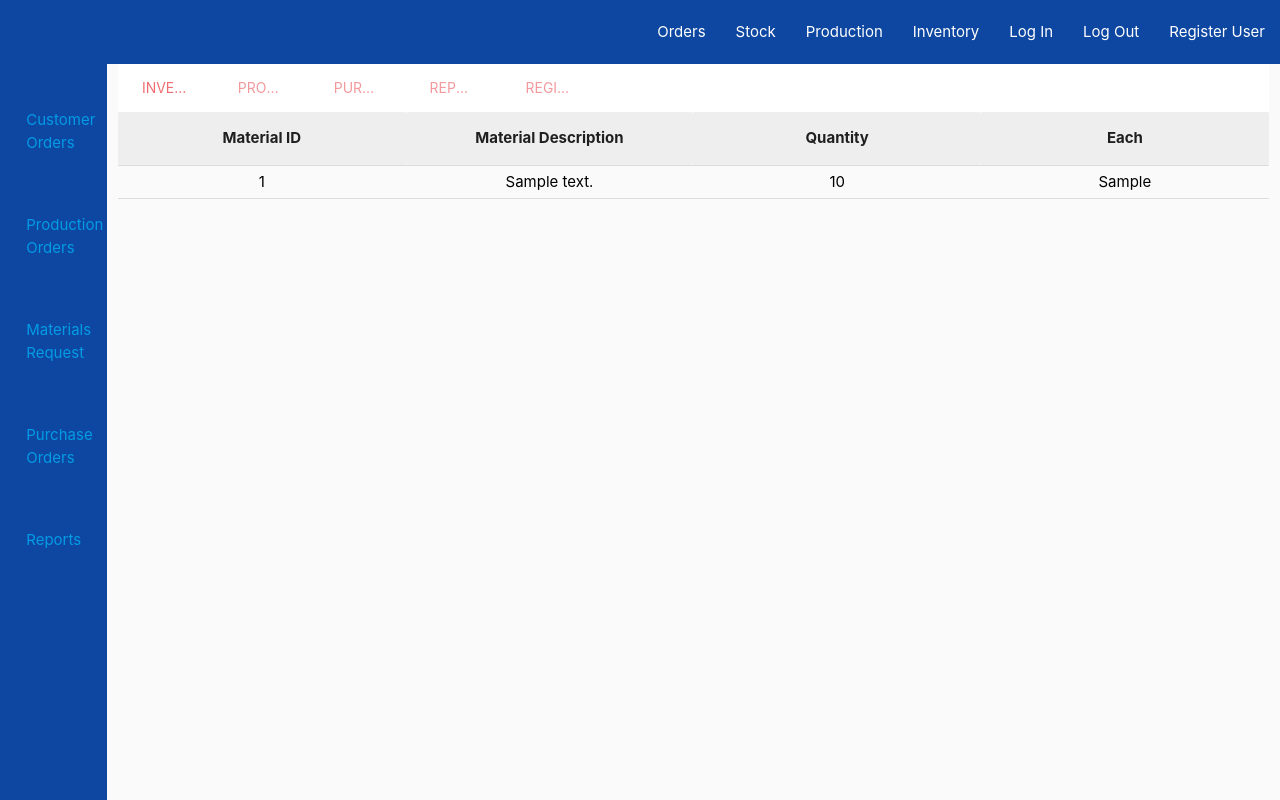
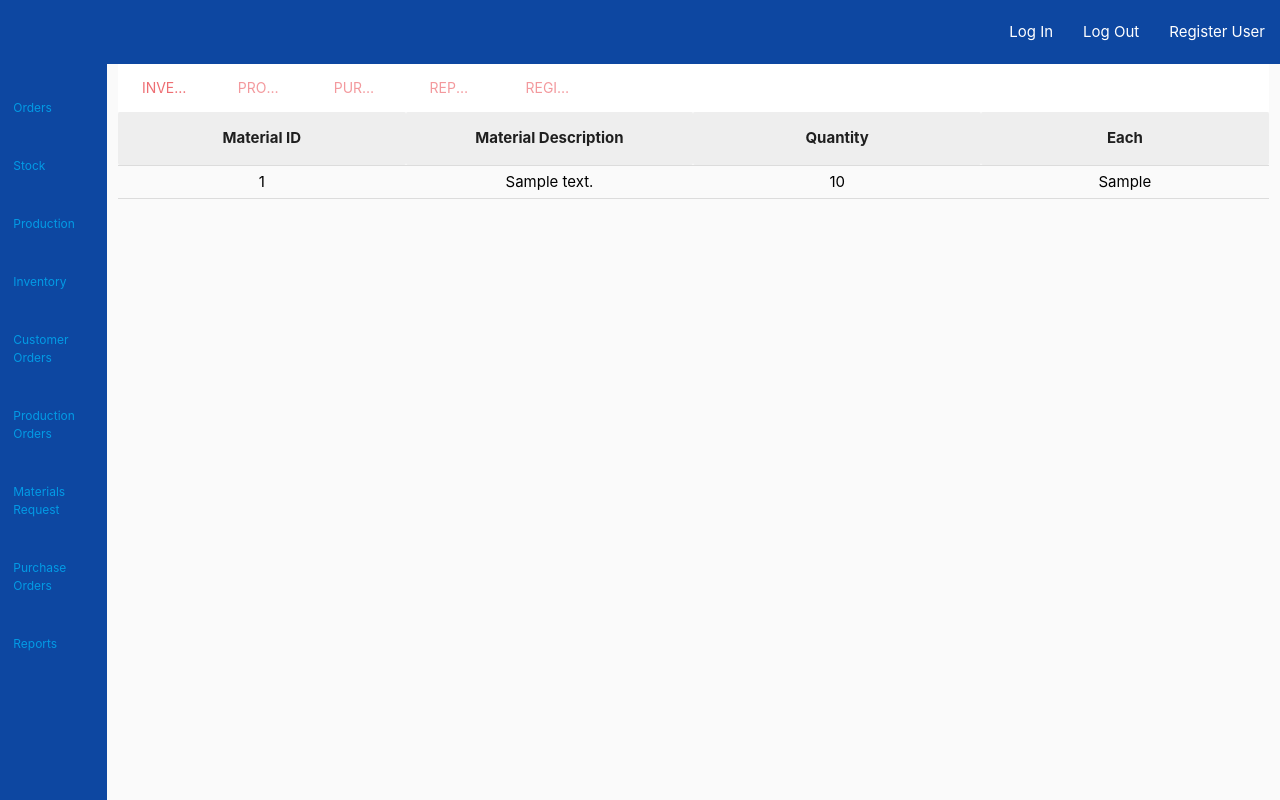
Before and after one commit to mparkcode/test-thia, a Flask app: page / in a window 1280 px wide. Run offline with Flask 2, Linux system fonts and the light colour scheme; a database or web service that is not in the repository returns one stand-in record (values such as "Sample title"); some libraries are stand-ins or nearby versions.

Commit message:
Changed all navigation to lateral panel

```diff
--- a/static/css/style.css
+++ b/static/css/style.css
@@ -12,8 +12,9 @@ nav{
     padding-top: 5% !important;
 }
 
-.vertical ul li{
-    padding: 2rem 1rem;
+ul li{
+    padding: 20px 2px;
+    font-size: 12px;
 }
 
 .full-height {
--- a/templates/base.html
+++ b/templates/base.html
@@ -14,6 +14,10 @@
     <div class="row mb-0 full-height">
         <div class="col s1 blue darken-4 navside vertical full-height hide-on-small-and-down" >
                 <ul id="slide-out" class="side-nav fixed">
+                    <li><a href="#">Orders</a></li>
+                    <li><a href="#">Stock</a></li>
+                    <li><a href="#">Production</a></li>
+                    <li><a href="#">Inventory</a></li>
                     <li><a href="#">Customer Orders</a></li>
                     <li><a href="#">Production Orders</a></li>
                     <li><a href="#">Materials Request</a></li>
@@ -26,10 +30,6 @@
             <nav class="blue darken-4">
                 <div>
                     <ul id="nav-mobile" class="right hide-on-small-and-down">
-                        <li><a href="#">Orders</a></li>
-                        <li><a href="#">Stock</a></li>
-                        <li><a href="#">Production</a></li>
-                        <li><a href="#">Inventory</a></li>
                         <li><a href="#">Log In</a></li>
                         <li><a href="#">Log Out</a></li>
                         <li><a href="#">Register User</a></li>
```
